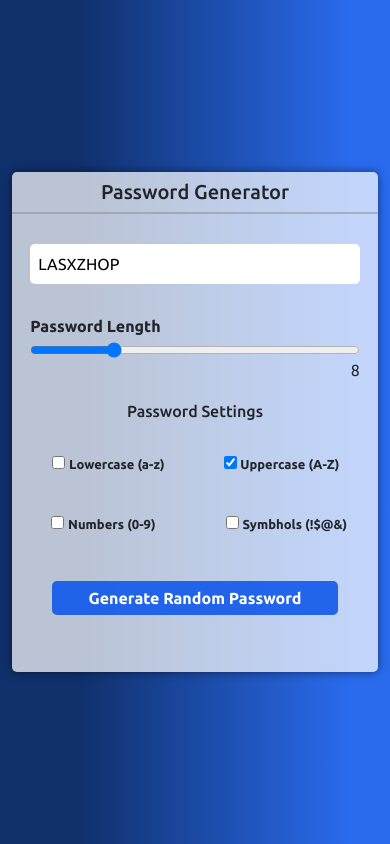
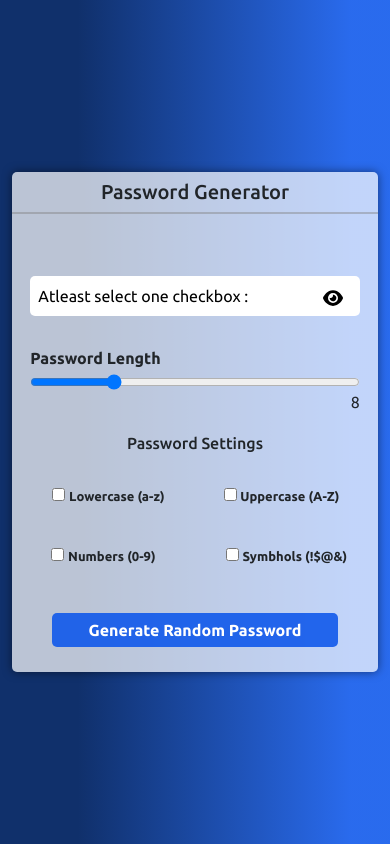
Before and after one commit to Nomanpervaiz/Password_Gen, a plain HTML site: page index.html in a window 390 px wide. Both pictures are taken after a click on the button "Generate Random Password". Drawn offline with nearby package versions, Linux system fonts and the light colour scheme.

Commit message:
added new files

```diff
--- a/app.js
+++ b/app.js
@@ -1,37 +1,69 @@
 function randomPassword() {
-    let length = document.getElementById("output-length").innerText
-    let capAlpha = "AZERTYUIOPMLKJHGFDSQWXCVBN"
-    let smallAplha = "azertyuiopqmsldkfjghnwbxvc";
-    let symbol = "&é@%£$µ";
-    let num = 1234567890;
-    let ranPassword = ""
-    for (let i = 0; i < length ; i++) {
-        let random = Math.floor(Math.random()*capAlpha.length)
-        ranPassword += capAlpha[random]
-        const checkboxes1 = document.getElementById("checkboxes1");
-        if (checkboxes1.checked) {
-            capAlpha += smallAplha
-        }
-        else{
-            null
-        }
-        const checkboxes3 = document.getElementById("checkboxes3");
-        if (checkboxes3.checked) {
-            capAlpha += num
-        }
-        else{
-            null
-        }
-        const checkboxes4 = document.getElementById("checkboxes4");
-        if (checkboxes4.checked) {
-            capAlpha += symbol
-        }
-        else{
-            null
-        }
+  let passLength = document.getElementById("output-length").innerText;
+  let capAlpha = "AZERTYUIOPMLKJHGFDSQWXCVBN";
+  let smallAplha = "azertyuiopqmsldkfjghnwbxvc";
+  let symbol = "&é@%£$µ";
+  let num = 1234567890;
+  let ranPassword = "";
+  let result = "";
+  const checkboxes1 = document.getElementById("checkboxes1");
+  const checkboxes2 = document.getElementById("checkboxes2");
+  const checkboxes3 = document.getElementById("checkboxes3");
+  const checkboxes4 = document.getElementById("checkboxes4");
+  for (let i = 0; i < passLength; i++) {
+    if (
+      checkboxes1.checked ||
+      checkboxes2.checked ||
+      checkboxes3.checked ||
+      checkboxes4.checked
+    ) {
+      if (checkboxes1.checked) {
+        ranPassword += smallAplha;
+      } else {
+        null;
+      }
+
+      if (checkboxes2.checked) {
+        ranPassword += capAlpha;
+      } else {
+        null;
+      }
+
+      if (checkboxes3.checked) {
+        ranPassword += num;
+      } else {
+        null;
+      }
+
+      if (checkboxes4.checked) {
+        ranPassword += symbol;
+      } else {
+        null;
+      }
+    } else {
+      document.getElementById("input-text").value =
+        "Atleast select one checkbox :";
     }
 
-    document.getElementById("input-text").value = ranPassword
+    let random = Math.floor(Math.random() * ranPassword.length);
+    ranPassword = ranPassword[random];
+    result += ranPassword;
+  }
+  document.getElementById("input-text").value = result;
+}
+
+function passwordVisibility() {
+  var passwordField = document.getElementById("input-text");
+  var showEye = document.getElementById("show-eye")
 
 
+  if (passwordField.type === "text") {
+      passwordField.type = "password";
+        showEye.src = "image/eye-slash-solid.svg"
+
+    } else {
+        passwordField.type = "text";
+        showEye.src = "image/eye-solid.svg"
+    }
+
 }
--- a/index.html
+++ b/index.html
@@ -16,6 +16,7 @@
       href="https://fonts.googleapis.com/css2?family=Ubuntu:ital,wght@0,300;0,400;0,500;0,700;1,300;1,400;1,500;1,700&display=swap"
       rel="stylesheet"
     />
+    <script src="https://kit.fontawesome.com/3e83da74ef.js" crossorigin="anonymous"></script>
     <link rel="stylesheet" href="style.css" />
     <link rel="stylesheet" href="phone.css" />
   </head>
@@ -38,6 +39,7 @@
             <h5 class="gen-inner-heading">Password Generator</h5>
             <form>
 
+              <img class="show" onclick="passwordVisibility()"  id="show-eye" src="image/eye-solid.svg" width="20px ">
               <input type="text" id="input-text" class="input1" readonly/>
               <label for="range" class="label" >Password Length</label>
               <input
@@ -65,7 +67,7 @@
               </div>
               <div class="col-6 col-sm-6 col-md-6 col-lg-6 col-xl-6 col-xxl-5">
                 <form>
-                  <input type="checkbox" id="checkboxes2" checked/>
+                  <input type="checkbox" id="checkboxes2" />
                   <label class="labelforCheckbox" for="checkboxes2"
                     >Uppercase (A-Z)</label
                   >
--- a/phone.css
+++ b/phone.css
@@ -17,6 +17,14 @@
         text-align: center;
         margin: 20px 0px;
       }
+      .hide{
+        left: 85% ;
+      }
+
+      .show{
+        left: 85% ;
+      }
+
 
       .labelforCheckbox {
         font-weight: 700;
@@ -60,6 +68,11 @@
 
 /* // Medium devices (tablets, 768px and up) */
 @media only screen and (min-width: 768px) and (max-width: 992px){
+  .hide{
+    left: 85% ;
+  }
+
+
     .text-box > h1 {
         font-size: 2.5rem;
         display: flex;
--- a/style.css
+++ b/style.css
@@ -124,3 +124,16 @@ output{
     width: 95% ;
     text-align: right;
 }
+
+.show{
+  position: relative;
+  top: 62px;
+  left: 395px ;
+}
+
+/* .hide{
+  display: none;
+  position: relative;
+  top: 63px;
+  left: 395px ;
+} */
```
Also changed, not shown: image/eye-slash-solid.svg (added), image/eye-solid.svg (added).
